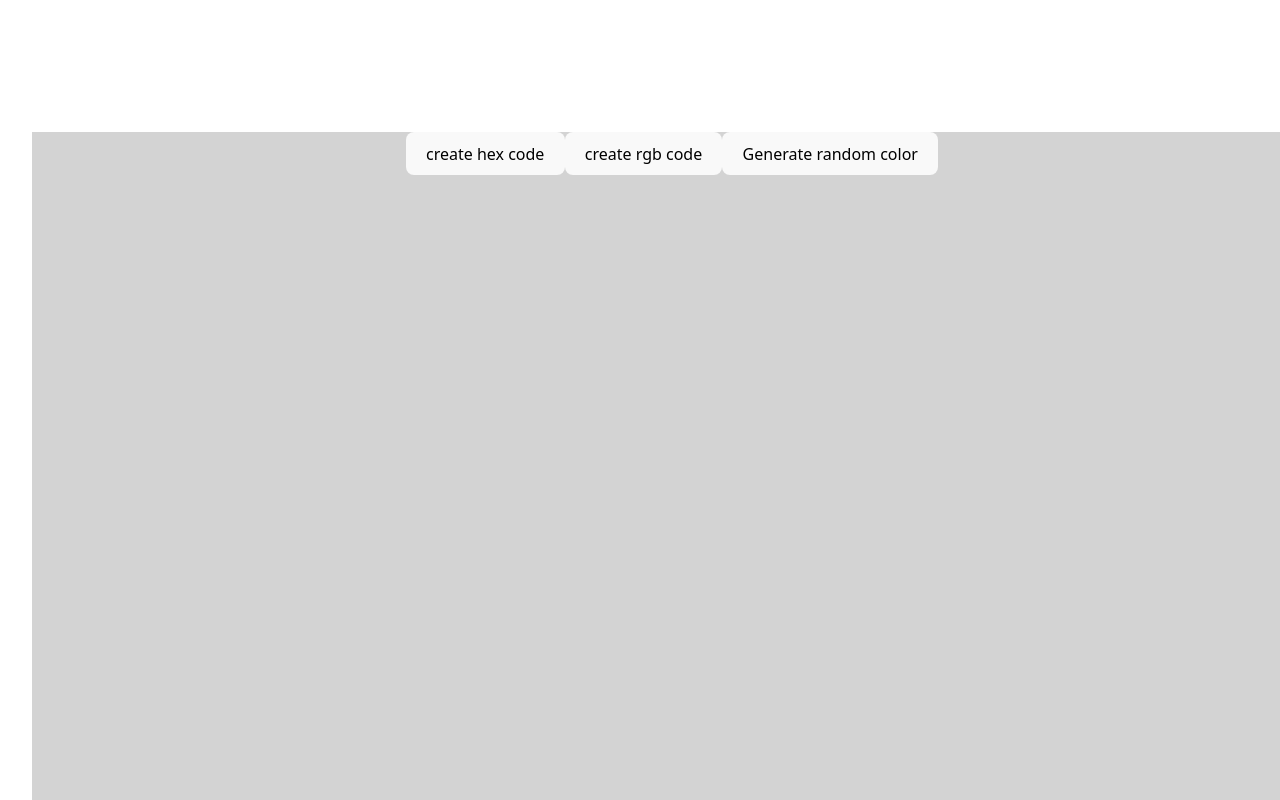
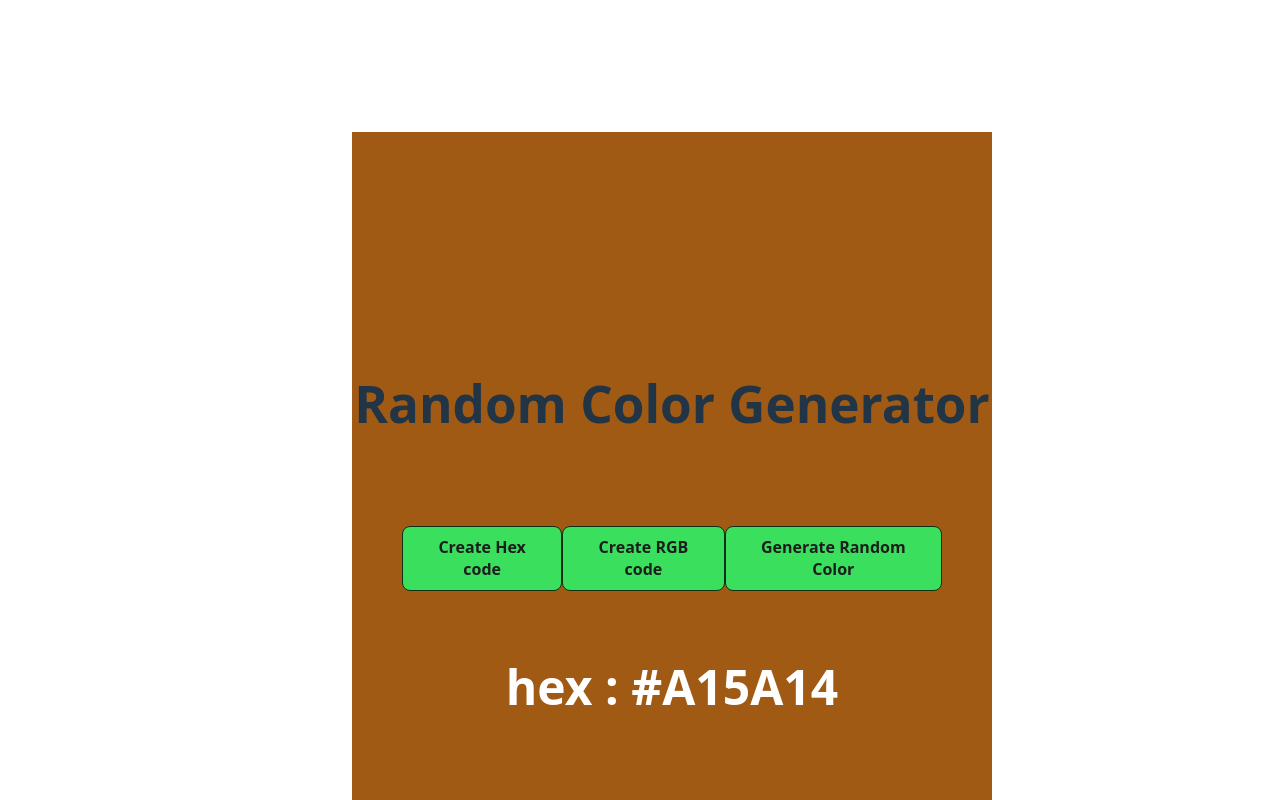
Before and after one commit to Sarojan-stha/React-Accordian, a React (Vite) app: page / in a window 1280 px wide. Shown: the part 700-1500 px from the top of the page. Built offline with nearby package versions, Linux system fonts and the light colour scheme.

Commit message:
added css

```diff
--- a/src/components/random-color-generator/RandomColorGen.css
+++ b/src/components/random-color-generator/RandomColorGen.css
@@ -1,5 +1,26 @@
 .container {
   background-color: var(--bg-color);
+  display: flex;
+  flex-direction: column;
+  gap: 60px;
   height: 100vh;
-  width: 100vw;
+  width: 50vw;
+  margin: auto;
+  justify-content: center;
 }
+.color-code {
+  font-size: 3rem;
+  font-weight: bold;
+  color: white;
+}
+.button-container {
+  display: flex;
+  justify-content: space-evenly;
+  padding: 0px 50px;
+}
+.button-container button {
+  background-color: rgb(58, 223, 94);
+  border-color: rgb(13, 49, 21);
+  font-weight: bold;
+  color: rgb(29, 29, 29);
+}
--- a/src/components/random-color-generator/RandomColorGen.jsx
+++ b/src/components/random-color-generator/RandomColorGen.jsx
@@ -1,9 +1,13 @@
-import React, { useState } from "react";
+import React, { useEffect, useState } from "react";
 import "./RandomColorGen.css";
 
 const RandomColorGen = () => {
   const [colorType, setColorType] = useState("hex");
   const [colorCode, setColorCode] = useState("#D3D3D3");
+
+  useEffect(() => {
+    colorType === "hex" ? createHexCode() : createRgbCode();
+  }, [colorType]);
 
   function randomColorUtility(length) {
     const random = Math.floor(Math.random() * length);
@@ -16,22 +20,36 @@ const RandomColorGen = () => {
     for (let i = 0; i < 6; i++) {
       hexValue += values[randomColorUtility(10)];
     }
+    console.log(hexValue);
+
     setColorCode(hexValue);
   }
 
-  function createRgbCode() {}
+  function createRgbCode() {
+    const r = randomColorUtility(256);
+    const g = randomColorUtility(256);
+    const b = randomColorUtility(256);
+    console.log(r, g, b);
+
+    setColorCode(`rgb(${r},${g},${b})`);
+  }
 
   return (
     <div className="container" style={{ "--bg-color": colorCode }}>
-      <button onClick={() => setColorType("hex")}>create hex code</button>
-      <button onClick={() => setColorType("rgb")}>create rgb code</button>
+      <h1>Random Color Generator</h1>
+      <div className="button-container">
+        <button onClick={() => setColorType("hex")}>Create Hex code</button>
+        <button onClick={() => setColorType("rgb")}>Create RGB code</button>
         <button
           onClick={() =>
             colorType === "hex" ? createHexCode() : createRgbCode()
           }
         >
-        Generate random color
+          Generate Random Color
         </button>
+      </div>
+
+      <div className="color-code">{`${colorType} : ${colorCode}`}</div>
     </div>
   );
 };
```
Lines whose indentation alone changed are shown as unchanged.
